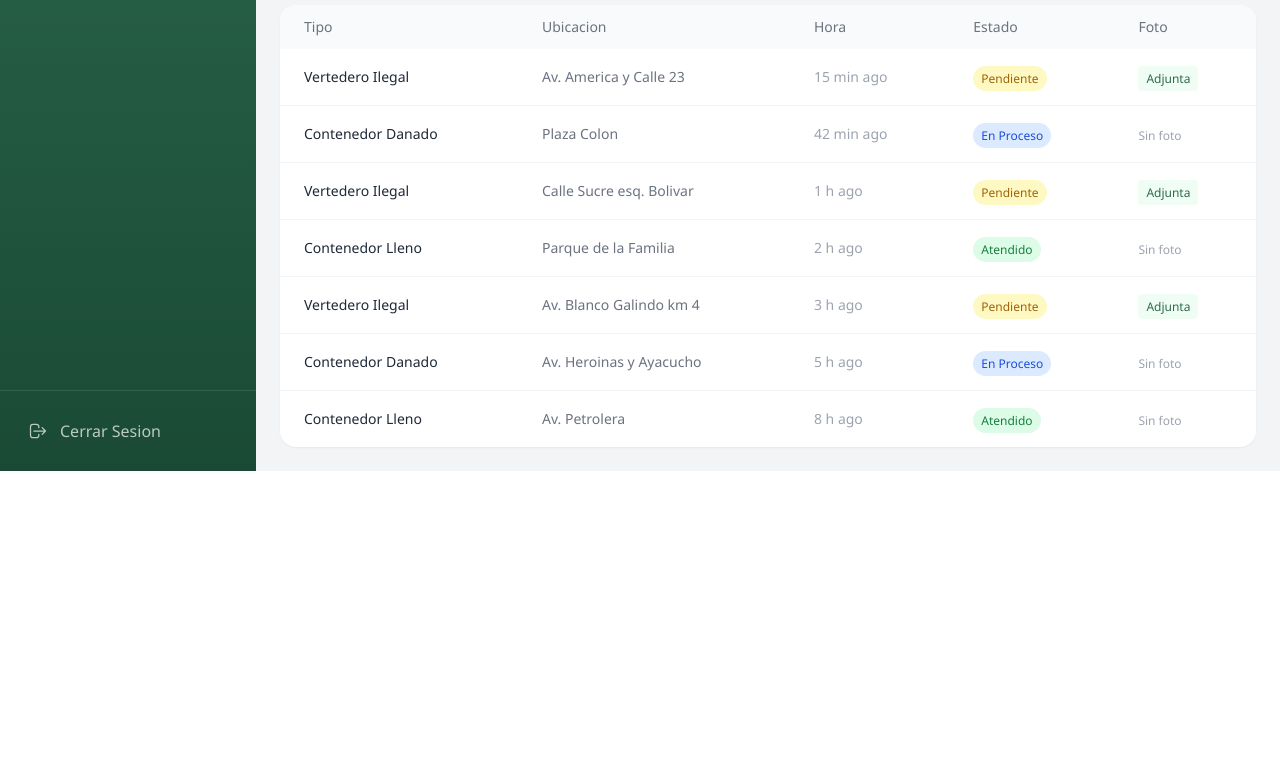
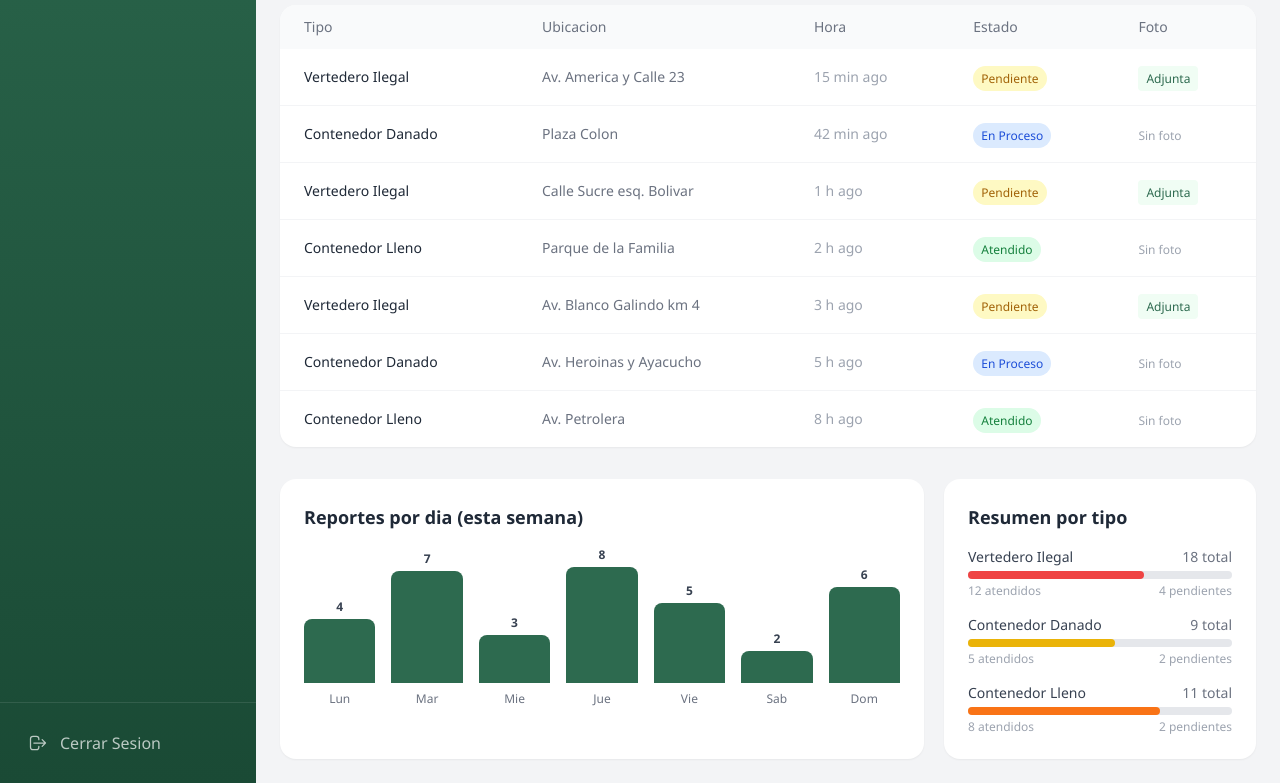
Before and after one commit to juandiegoM1/UbiContainer-, a React (Vite) app in the folder web_dashboard/: page /reportes in a window 1280 px wide. Shown: the part 357-1140 px from the top of the page. Before the commit the page ends 828 px from the top, so only its background shows below. Built offline with nearby package versions, Linux system fonts and the light colour scheme.

Commit message:
nuevas funcionalidades reportes

```diff
--- a/web_dashboard/src/pages/Reportes.tsx
+++ b/web_dashboard/src/pages/Reportes.tsx
@@ -12,6 +12,22 @@ const reports = [
 ];
 
 const estadoFiltros = ['Todos', 'Pendiente', 'En Proceso', 'Atendido'];
+
+const weeklySummary = [
+  { day: 'Lun', count: 4 },
+  { day: 'Mar', count: 7 },
+  { day: 'Mie', count: 3 },
+  { day: 'Jue', count: 8 },
+  { day: 'Vie', count: 5 },
+  { day: 'Sab', count: 2 },
+  { day: 'Dom', count: 6 },
+];
+
+const tipoResumen = [
+  { tipo: 'Vertedero Ilegal', total: 18, atendidos: 12, pendientes: 4, enProceso: 2, color: 'bg-red-500' },
+  { tipo: 'Contenedor Danado', total: 9, atendidos: 5, pendientes: 2, enProceso: 2, color: 'bg-yellow-500' },
+  { tipo: 'Contenedor Lleno', total: 11, atendidos: 8, pendientes: 2, enProceso: 1, color: 'bg-orange-500' },
+];
 
 export default function Reportes() {
   const [filtro, setFiltro] = useState('Todos');
@@ -146,6 +162,42 @@ export default function Reportes() {
               <div className="p-8 text-center text-gray-400 text-sm">No hay reportes con ese filtro.</div>
             )}
           </div>
+
+          <div className="grid grid-cols-1 lg:grid-cols-3 gap-5 mt-8">
+            <div className="bg-white rounded-2xl shadow-sm p-6 lg:col-span-2">
+              <h2 className="text-lg font-semibold text-gray-800 mb-4">Reportes por dia (esta semana)</h2>
+              <div className="flex items-end gap-4 h-40">
+                {weeklySummary.map((d, i) => (
+                  <div key={i} className="flex-1 flex flex-col items-center justify-end h-full">
+                    <span className="text-xs font-bold text-gray-700 mb-1">{d.count}</span>
+                    <div className={`w-full rounded-t-lg bg-[#2D6A4F] transition-all duration-500`} style={{ height: `${(d.count / 10) * 100}%` }} />
+                    <span className="text-xs text-gray-500 mt-2">{d.day}</span>
+                  </div>
+                ))}
+              </div>
+            </div>
+
+            <div className="bg-white rounded-2xl shadow-sm p-6">
+              <h2 className="text-lg font-semibold text-gray-800 mb-4">Resumen por tipo</h2>
+              <div className="space-y-4">
+                {tipoResumen.map((t, i) => (
+                  <div key={i}>
+                    <div className="flex justify-between text-sm mb-1">
+                      <span className="text-gray-700 font-medium">{t.tipo}</span>
+                      <span className="text-gray-500">{t.total} total</span>
+                    </div>
+                    <div className="w-full bg-gray-200 rounded-full h-2 mb-1">
+                      <div className={`${t.color} h-2 rounded-full`} style={{ width: `${(t.atendidos / t.total) * 100}%` }} />
+                    </div>
+                    <div className="flex justify-between text-xs text-gray-400">
+                      <span>{t.atendidos} atendidos</span>
+                      <span>{t.pendientes} pendientes</span>
+                    </div>
+                  </div>
+                ))}
+              </div>
+            </div>
+          </div>
         </main>
       </div>
     </div>
```
